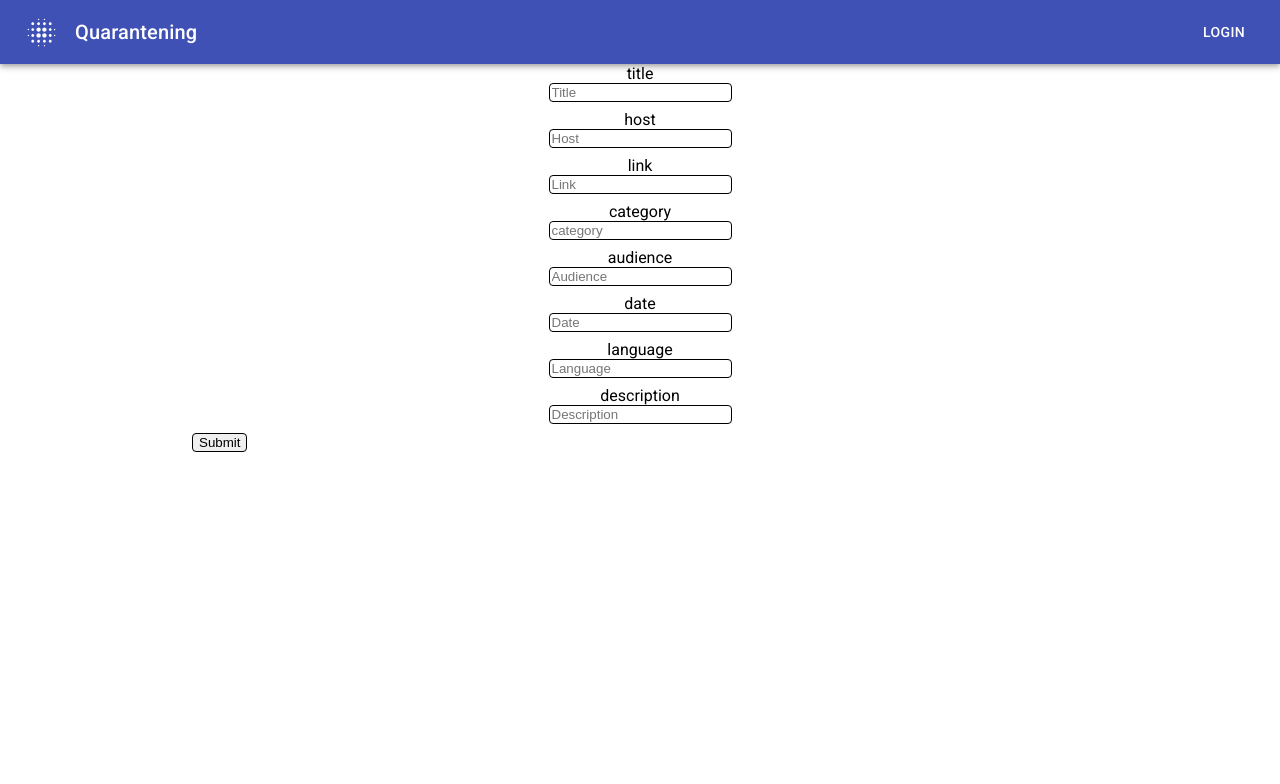
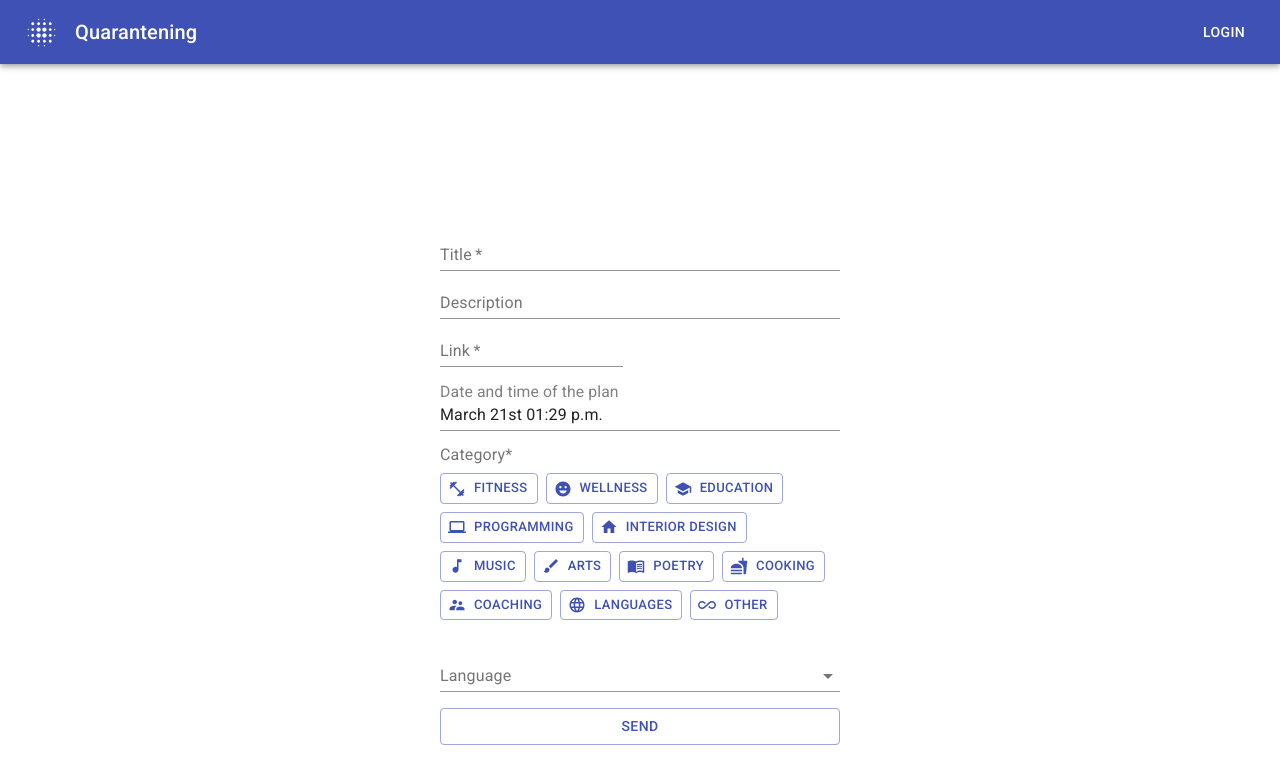
Before and after one commit to bsanser/quarantine-web, a React (Create React App) app: page /plans/new in a window 1280 px wide. Shown: the top 784 px of the page. Built offline with nearby package versions, Linux system fonts and the light colour scheme.

Commit message:
feat: some attempts in incuding material components for the form

```diff
--- a/package.json
+++ b/package.json
@@ -3,13 +3,17 @@
   "version": "0.1.0",
   "private": true,
   "dependencies": {
+    "@date-io/date-fns": "^1.3.13",
     "@material-ui/core": "^4.9.7",
     "@material-ui/icons": "^4.9.1",
+    "@material-ui/lab": "^4.0.0-alpha.46",
+    "@material-ui/pickers": "^3.2.10",
     "@microlink/react": "^5.1.3",
     "@testing-library/jest-dom": "^4.2.4",
     "@testing-library/react": "^9.3.2",
     "@testing-library/user-event": "^7.1.2",
     "axios": "^0.19.2",
+    "date-fns": "^2.11.0",
     "dotenv": "^8.2.0",
     "font-awesome": "^4.7.0",
     "formik": "^2.1.4",
--- a/src/App.css
+++ b/src/App.css
@@ -1,3 +1,4 @@
 .App {
-  height: 100vh;
+  height: 100%;
+  background-color: white;
 }
--- a/src/components/App.js
+++ b/src/components/App.js
@@ -4,22 +4,27 @@ import "./../App.css";
 import Header from "./Header";
 import Home from "./Home";
 import PlansForm from "./PlansForm";
+import PlansForm1 from "./PlansForm1";
 import NotFound from "./NotFound";
+import DateFnsUtils from "@date-io/date-fns";
+import { MuiPickersUtilsProvider } from "@material-ui/pickers";
 
 class App extends Component {
   render() {
     return (
       <div className="App">
         <Header />
+        <MuiPickersUtilsProvider utils={DateFnsUtils}>
           <main className="container">
             <Switch>
               <Route exact path="/home" component={Home} />
-            <Route exact path="/plans/new" component={PlansForm} />
+              <Route exact path="/plans/new" component={PlansForm1} />
               <Route exact path="/" component={() => <Redirect to="/home" />} />
 
               <Route path="/" component={NotFound} />
             </Switch>
           </main>
+        </MuiPickersUtilsProvider>
       </div>
     );
   }
--- /dev/null
+++ b/src/components/DatePicker.js
@@ -0,0 +1,24 @@
+import React, { useState } from "react";
+import { DateTimePicker } from "@material-ui/pickers";
+import styled from "styled-components";
+
+const StyledLabel = styled.label`
+  color: grey;
+  font-size: 21px;
+`;
+
+function BasicDateTimePicker({ date, handleChangeDate }) {
+  let value;
+  return (
+    <DateTimePicker
+      value={date}
+      disablePast
+      onChange={e => (value = e)}
+      label={<StyledLabel>Date and time of the plan</StyledLabel>}
+      showTodayButton
+      onAccept={() => handleChangeDate(value)}
+    />
+  );
+}
+
+export default BasicDateTimePicker;
--- a/src/components/Header.js
+++ b/src/components/Header.js
@@ -10,7 +10,8 @@ import { withRouter } from "react-router-dom";
 
 const useStyles = makeStyles(theme => ({
   root: {
-    flexGrow: 1
+    flexGrow: 1,
+    backgroundColor: "#2A344B"
   },
   logoButton: {
     marginRight: theme.spacing(2)
--- a/src/components/PlansForm.js
+++ b/src/components/PlansForm.js
@@ -1,8 +1,9 @@
 import React, { useState } from "react";
+import TextField from "@material-ui/core/TextField";
+import { makeStyles } from "@material-ui/core/styles";
 import { Formik, useField } from "formik";
 import * as Yup from "yup";
 import { Redirect } from "react-router-dom";
-
 import "../styles/PlansForm.css";
 import PlansService from "./../services/PlansService";
 
@@ -52,7 +53,6 @@ const PlansForm = props => {
         description: Yup.string(),
         language: Yup.string().required("The language of the plan is required")
       })}
-
       onSubmit={(values, { setSubmitting }) => {
         // setSubmitting(false);
         console.log(values);
@@ -64,14 +64,18 @@ const PlansForm = props => {
         );
       }}
     >
-      {formik => (
+      {formik => ({
+        values,
+        errors,
+        touched,
+        handleChange,
+        handleBlur,
+        handleSubmit,
+        isSubmitting
+        /* and other goodies */
+      }) => (
         <form className="plans-form" onSubmit={formik.handleSubmit}>
-          <TextGroup
-            label="title"
-            name="title"
-            type="text"
-            placeholder="Title"
-          />
+          <TextField id="title" label="Title" name="title" required />
           <TextGroup label="host" name="host" type="text" placeholder="Host" />
           <TextGroup label="link" name="link" type="text" placeholder="Link" />
           <TextGroup
--- /dev/null
+++ b/src/components/PlansForm1.js
@@ -0,0 +1,197 @@
+import React, { useState, useCallback } from "react";
+import { device } from "./../styles/breakpoints";
+import TextField from "@material-ui/core/TextField";
+import styled from "styled-components";
+import DatePicker from "./DatePicker";
+import Button from "@material-ui/core/Button";
+import categories from "./../constants/categories";
+import FormControl from "@material-ui/core/FormControl";
+import Select from "@material-ui/core/Select";
+import { makeStyles } from "@material-ui/core/styles";
+import InputLabel from "@material-ui/core/InputLabel";
+import MenuItem from "@material-ui/core/MenuItem";
+import Avatar from "@material-ui/core/Avatar";
+
+import languages from "./../constants/languages";
+
+const Container = styled.div`
+  height: 100vh;
+  padding: 32px;
+  margin: 0 auto;
+  display: flex;
+  align-items: center;
+  @media ${device.tablet} {
+    width: 400px;
+    padding: 20px;
+  }
+  @media ${device.desktop} {
+    width: 400px;
+    padding: 20px;
+  }
+`;
+
+const Form = styled.form`
+  display: flex;
+  flex-direction: column;
+  color: white;
+  margin: 0 auto;
+`;
+
+const CategoriesWrapper = styled.div`
+  display: flex;
+  flex-wrap: wrap;
+  margin-bottom: 16px;
+  > button {
+    margin-right: 8px;
+    margin-bottom: 8px;
+  }
+`;
+
+const DateWrapper = styled.div`
+  margin-bottom: 16px;
+  > div {
+    width: 100%;
+  }
+`;
+
+const LinkWrapper = styled.div`
+  margin-bottom: 16px;
+`;
+
+const OptionWrapper = styled.div`
+  display: flex;
+  align-items: center;
+  > div {
+    margin-right: 10px;
+  }
+`;
+const useStyles = makeStyles(theme => ({
+  selectEmpty: {
+    marginTop: theme.spacing(2)
+  },
+  formControl: {
+    marginBottom: "16px"
+  }
+}));
+
+const StyledInputLabel = styled(InputLabel)`
+  margin-bottom: 10px;
+`;
+
+const PlansForm = props => {
+  const classes = useStyles();
+  const [title, setTitle] = React.useState("");
+  const [description, setDescription] = React.useState("");
+  const [link, setLink] = React.useState("");
+  const [date, setDate] = React.useState(new Date());
+  const [category, setCategory] = useState(null);
+  const [language, setLanguage] = React.useState("");
+
+
+  const handleChangeTitle = event => {
+    setTitle(event.target.value);
+  };
+  const handleChangeDescription = event => {
+    setDescription(event.target.value);
+  };
+  const handleChangeLink = event => {
+    setLink(event.target.value);
+  };
+  const handleChangeDate = value => {
+    setDate(value);
+  };
+
+  const handleChangeCategory = (event, category) => {
+    console.log(category);
+    setCategory(category);
+  };
+
+  const handleChangeLanguage = event => {
+    setLanguage(event.target.value);
+  };
+
+  const handleSubmit = event => {
+    event.preventDefault();
+    console.log({ date, title, description, link, category, language });
+  };
+
+  return (
+    <Container>
+      <Form onSubmit={handleSubmit}>
+        <TextField
+          id="title"
+          label="Title"
+          name="title"
+          value={title}
+          onChange={handleChangeTitle}
+          required
+        />
+        <TextField
+          name="description"
+          id="description"
+          label="Description"
+          value={description}
+          onChange={handleChangeDescription}
+          multiline
+        />
+        <LinkWrapper>
+          <TextField
+            name="link"
+            id="link"
+            label="Link"
+            value={link}
+            onChange={handleChangeLink}
+            required
+          />
+        </LinkWrapper>
+
+        <DateWrapper>
+          <DatePicker date={date} handleChangeDate={handleChangeDate} />
+        </DateWrapper>
+        <StyledInputLabel>Category*</StyledInputLabel>
+        <CategoriesWrapper>
+          {Object.entries(categories).map(category => (
+            <Button
+              key={category[0]}
+              variant={category === category[0] ? "contained" : "outlined"}
+              color="primary"
+              size="small"
+              startIcon={category[1]}
+              onClick={e => handleChangeCategory(e, category[0])}
+            >
+              {category[0]}
+            </Button>
+          ))}
+        </CategoriesWrapper>
+        <FormControl className={classes.formControl}>
+          <InputLabel id="demo-simple-select-label">Language</InputLabel>
+          <Select
+            labelId="demo-simple-select-label"
+            id="demo-simple-select"
+            value={language}
+            onChange={handleChangeLanguage}
+          >
+            {Object.entries(languages).map(entry => (
+              <MenuItem value={entry[0]} key={entry[0]}>
+                <OptionWrapper>
+                  <Avatar
+                    alt={`flag-${entry[0].toLowerCase()}`}
+                    src={entry[1]}
+                    className={classes.small}
+                  />
+                  {entry[0]}
+                </OptionWrapper>
+              </MenuItem>
+            ))}
+          </Select>
+        </FormControl>
+
+        <Button variant="outlined" color="primary" type="submit">
+          Send
+        </Button>
+      </Form>
+    </Container>
+  );
+};
+
+export default PlansForm;
--- /dev/null
+++ b/src/constants/categories.js
@@ -0,0 +1,29 @@
+import HeadsetIcon from "@material-ui/icons/MusicNote";
+import BrushIcon from "@material-ui/icons/Brush";
+import MenuBookIcon from "@material-ui/icons/MenuBook";
+import ComputerIcon from "@material-ui/icons/Computer";
+import SchoolIcon from "@material-ui/icons/School";
+import FastfoodIcon from "@material-ui/icons/Fastfood";
+import AllInclusiveIcon from "@material-ui/icons/AllInclusive";
+import FitnessCenterIcon from "@material-ui/icons/FitnessCenter";
+import HomeIcon from "@material-ui/icons/Home";
+import LanguageIcon from "@material-ui/icons/Language";
+import SupervisorAccountIcon from "@material-ui/icons/SupervisorAccount";
+import EmojiEmotionsIcon from "@material-ui/icons/EmojiEmotions";
+
+import React from "react";
+
+export default {
+  "Fitness": <FitnessCenterIcon />,
+  "Wellness": <EmojiEmotionsIcon />,
+  "Education": <SchoolIcon />,
+  "Programming": <ComputerIcon />,
+  "Interior Design": <HomeIcon />,
+  "Music": <HeadsetIcon />,
+  "Arts": <BrushIcon />,
+  "Poetry": <MenuBookIcon />,
+  "Cooking": <FastfoodIcon />,
+  "Coaching": <SupervisorAccountIcon />,
+  "Languages": <LanguageIcon />,
+  "Other": <AllInclusiveIcon />
+};
--- /dev/null
+++ b/src/constants/languages.js
@@ -0,0 +1,12 @@
+export default {
+  English:
+    "https://cdn.countryflags.com/thumbs/united-kingdom/flag-round-250.png",
+  Spanish: "https://cdn.countryflags.com/thumbs/spain/flag-round-250.png",
+  French: "https://cdn.countryflags.com/thumbs/france/flag-round-250.png",
+  German: "https://cdn.countryflags.com/thumbs/germany/flag-round-250.png",
+  Italian: "https://cdn.countryflags.com/thumbs/italy/flag-round-250.png",
+  Arabic: "https://cdn.countryflags.com/thumbs/saudi-arabia/flag-round-250.png",
+  Portuguese: "https://cdn.countryflags.com/thumbs/portugal/flag-round-250.png",
+  Chinese: "https://cdn.countryflags.com/thumbs/china/flag-round-250.png",
+  Hindi: "https://cdn.countryflags.com/thumbs/india/flag-round-250.png"
+};
```
Also changed, not shown: src/components/CategoryButtons.js (added, +28 -0 lines), 1 other file (tests, documents, lock files or other folders). Lines whose indentation alone changed are shown as unchanged.
